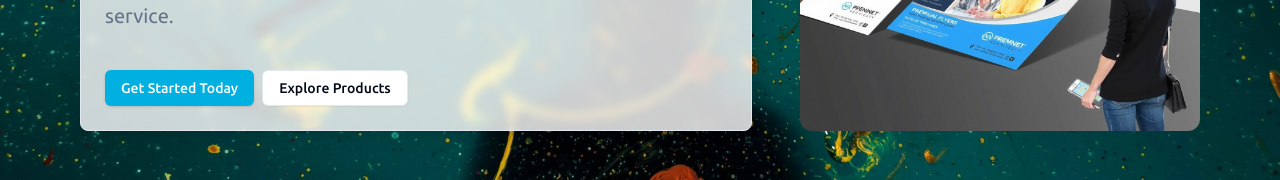
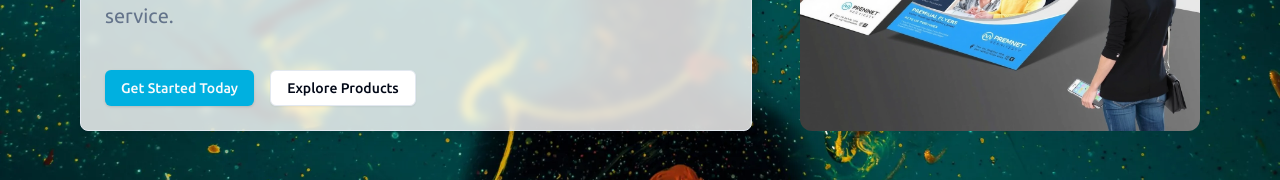
Before and after one commit to propbono/gemprint.ca, a Next.js app: page / in a window 1280 px wide. Shown: the part 501-681 px from the top of the page. Built offline with nearby package versions, Linux system fonts and the light colour scheme; no server answers.

Commit message:
fix: update layout of buttons

```diff
--- a/src/app/(public)/about/page.tsx
+++ b/src/app/(public)/about/page.tsx
@@ -31,7 +31,7 @@ export default function About() {
                 we strive to offer precisely what you require.
               </p>
             </div>
-            <div className="mt-6 flex w-full flex-wrap items-center gap-4">
+            <div className="mt-6 grid grid-cols-1  sm:flex w-full sm:flex-wrap items-center gap-4">
               <PostHogButton
                 text="See the products"
                 url="./print-products"
--- a/src/app/(public)/page.tsx
+++ b/src/app/(public)/page.tsx
@@ -44,7 +44,7 @@ export default function Home() {
                   service.
                 </CardDescription>
               </CardHeader>
-              <CardFooter className="flex flex-col gap-2 min-[400px]:flex-row">
+              <CardFooter className="grid grid-cols-1 sm:flex sm:flex-row gap-4">
                 <PostHogButton
                   text="Get Started Today"
                   url="./contact-us"
```
